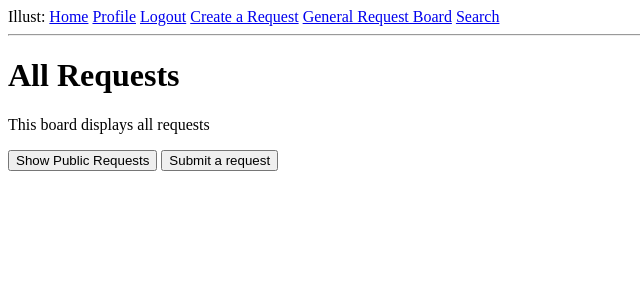
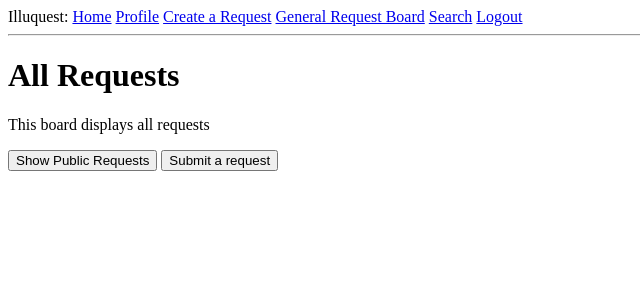
Before and after one commit to st252/webdev-proj, a Flask app: page /all-requests in a window 1280 px wide. Shown: the top 300 px of the page, without its empty margins (0-640 px from the left). Run offline with Flask 3, Linux system fonts and the light colour scheme; the visitor is signed in with stand-in values (Sample User, id 1); data comes from the database, SQL or seed files in the repository.

Commit message:
move logout to end of nav instead of mid, title changed to Illuquest

```diff
--- a/app/templates/base.html
+++ b/app/templates/base.html
@@ -7,9 +7,9 @@
   <script src="{{ url_for('static',filename='script.js') }}"></script>
 
   {% if title %}
-  <title>Illust - {{ title }}</title>
+  <title>Illuquest - {{ title }}</title>
   {% else %}
-  <title>Illust</title>
+  <title>Illuquest</title>
   {% endif %}
 
   <link rel="stylesheet" href="{{ url_for('static',filename='style.css') }}">
@@ -17,16 +17,16 @@
 </head>
 <body>
   <div class="header">
-    Illust:
+    Illuquest:
     <a href="{{ url_for('index') }}">Home</a>
     {% if current_user.is_anonymous %}
     <a href="{{ url_for('login') }}">Login</a>
     {% else %}
     <a href="{{ url_for('user', username=current_user.username) }}">Profile</a>
-    <a href="{{ url_for('logout')}}">Logout</a>
     <a href="{{ url_for('submitRequest') }}">Create a Request</a>
     <a href="{{ url_for('public_requests') }}">General Request Board</a>
     <a href="{{ url_for('search_user') }}">Search</a>
+    <a href="{{ url_for('logout')}}">Logout</a>
     {% endif %}
   </div>
 
```
